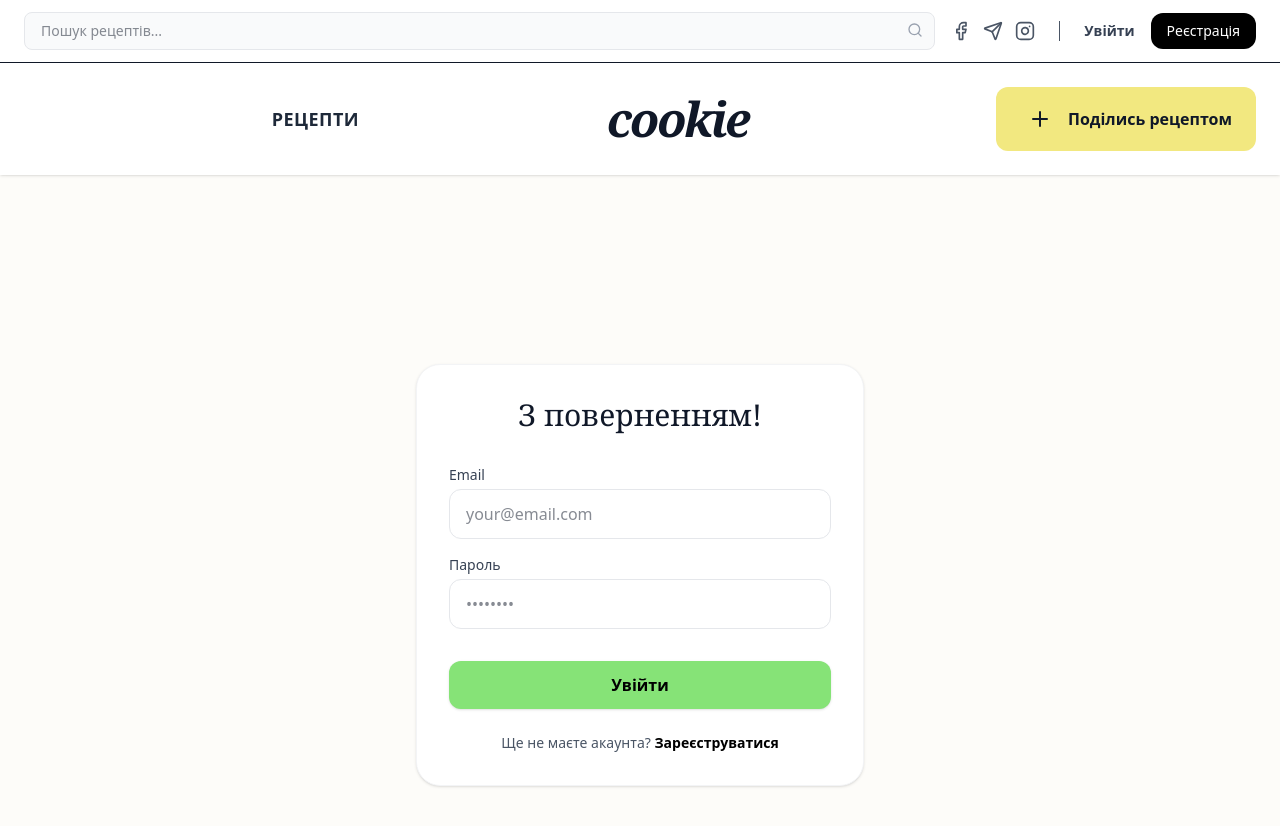
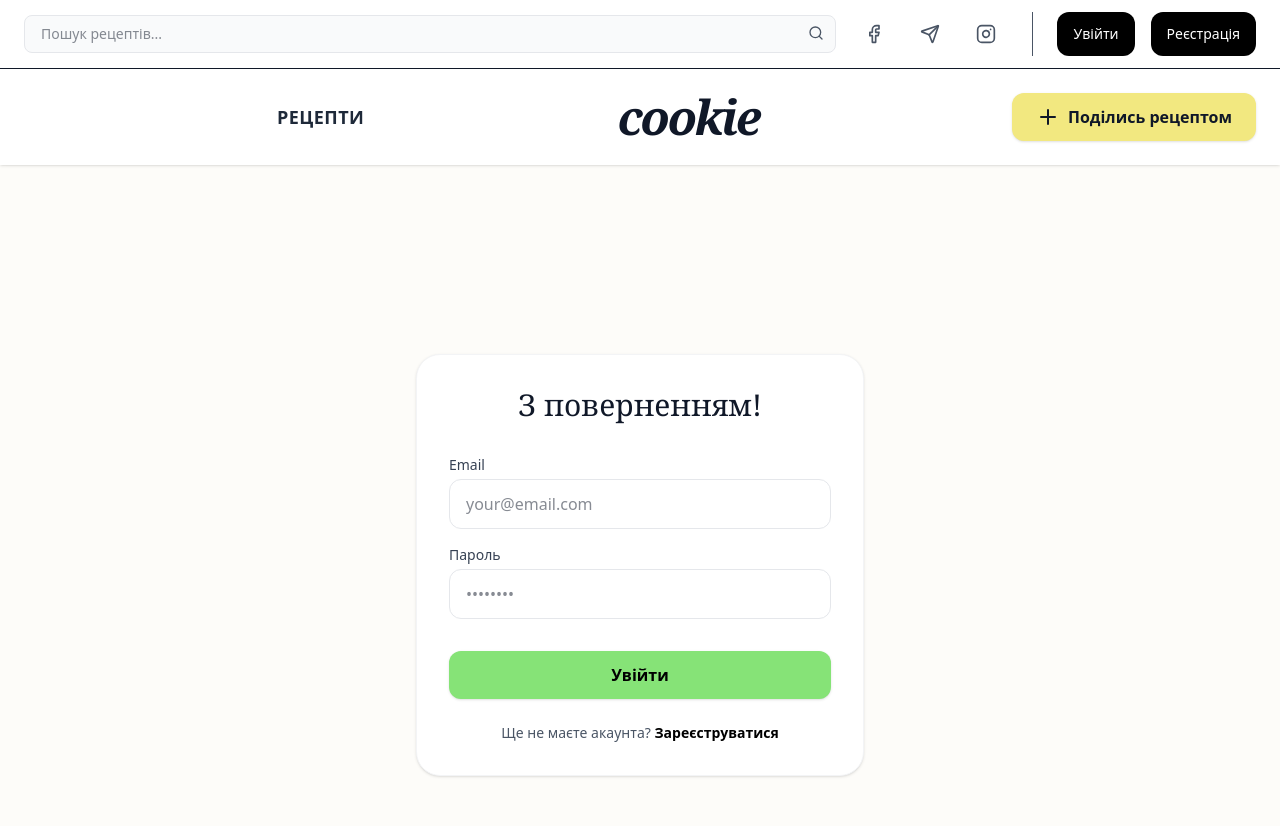
Before and after one commit to vt231kso/recipe-app, a Next.js app: page /login in a window 1280 px wide. Shown: the top 826 px of the page. Built offline with nearby package versions, Linux system fonts and the light colour scheme; no server answers.

Commit message:
perf: improve lighthouse scores (accessibility, , best practices)

```diff
--- a/actions/recipe.ts
+++ b/actions/recipe.ts
@@ -150,7 +150,6 @@ export async function fetchFilterOptions(): Promise<FilterOptions> {
 }
 
 export async function fetchFilteredRecipes(params: FilterParams): Promise<RecipePreview[]> {
-console.log(params);
   const parseIds = (idString?: string): number[] | undefined =>
     idString ? idString.split(",").map(id => parseInt(id)).filter(id => !isNaN(id)) : undefined;
 
--- a/app/login/page.tsx
+++ b/app/login/page.tsx
@@ -21,8 +21,14 @@ export default function LoginPage() {
 
         <form action={formAction} className="space-y-4">
           <div>
-            <label className="block text-sm font-medium text-gray-700 mb-1">Email</label>
+            <label
+              htmlFor="email"
+              className="block text-sm font-medium text-gray-700 mb-1"
+            >
+              Email
+            </label>
             <input
+              id="email"
               name="email"
               type="email"
               required
@@ -33,8 +39,14 @@ export default function LoginPage() {
           </div>
 
           <div>
-            <label className="block text-sm font-medium text-gray-700 mb-1">Пароль</label>
+            <label
+              htmlFor="password"
+              className="block text-sm font-medium text-gray-700 mb-1"
+            >
+              Пароль
+            </label>
             <input
+              id="password"
               name="password"
               type="password"
               required
--- a/components/HeaderTopClient.tsx
+++ b/components/HeaderTopClient.tsx
@@ -19,21 +19,49 @@ export default function HeaderTopClient({ session }: Props) {
       <div className="max-w-7xl mx-auto px-4 md:px-6 flex items-center justify-between gap-4">
 
         <div className="relative flex-1 md:w-1/3">
+          <label htmlFor="recipe-search" className="sr-only">
+            Пошук рецептів
+          </label>
           <input
+            id="recipe-search"
             type="text"
             value={query}
             onChange={(e) => setQuery(e.target.value)}
             placeholder="Пошук рецептів..."
             className="w-full bg-gray-50 border border-gray-200 rounded-lg py-2 pl-4 pr-10 text-sm outline-none focus:border-[#86E377] transition-all"
           />
-          <Search className="absolute right-3 top-2.5 w-4 h-4 text-gray-400" />
+          <Search aria-hidden="true" className="absolute right-3 top-2.5 w-4 h-4 text-gray-600" />
         </div>
 
         <div className="flex items-center gap-2 md:gap-6">
           <div className="hidden md:flex gap-3 text-gray-600 border-r pr-6">
-            <Facebook className="w-5 h-5 cursor-pointer hover:text-blue-600" />
-            <Send className="w-5 h-5 cursor-pointer hover:text-blue-400" />
-            <Instagram className="w-5 h-5 cursor-pointer hover:text-pink-600" />
+            <a
+              href="https://facebook.com"
+              target="_blank"
+              rel="noopener noreferrer"
+              aria-label="Facebook"
+              className="p-2 min-h-[44px] min-w-[44px] flex items-center justify-center hover:text-blue-600 transition-colors"
+            >
+              <Facebook aria-hidden="true" className="w-5 h-5" />
+            </a>
+            <a
+              href="https://t.me"
+              target="_blank"
+              rel="noopener noreferrer"
+              aria-label="Telegram"
+              className="p-2 min-h-[44px] min-w-[44px] flex items-center justify-center hover:text-blue-600 transition-colors"
+            >
+              <Send aria-hidden="true" className="w-5 h-5" />
+            </a>
+            <a
+              href="https://instagram.com"
+              target="_blank"
+              rel="noopener noreferrer"
+              aria-label="Instagram"
+              className="p-2 min-h-[44px] min-w-[44px] flex items-center justify-center hover:text-pink-600 transition-colors"
+            >
+              <Instagram aria-hidden="true" className="w-5 h-5" />
+            </a>
           </div>
 
           <div className="flex items-center gap-3 md:gap-4 text-gray-700 font-medium">
@@ -45,36 +73,38 @@ export default function HeaderTopClient({ session }: Props) {
                     href="/admin"
                     className="flex items-center gap-2 bg-green-50 text-green-700 border border-green-100 rounded-xl px-3 py-2 hover:bg-green-100 transition-colors"
                   >
-                    <ShieldCheck className="w-5 h-5" />
+                    <ShieldCheck aria-hidden="true" className="w-5 h-5" />
                     <span className="hidden lg:inline text-sm font-bold">Адмін</span>
                   </Link>
                 )}
                 <Link
                   href="/profile"
+                  aria-label="Перейти до профілю"
                   className="flex items-center gap-2 border rounded-xl p-2 md:px-4 md:py-2 hover:bg-gray-50 transition-colors"
                 >
-                  <User className="w-5 h-5" />
+                  <User aria-hidden="true" className="w-5 h-5" />
                   <span className="hidden md:inline text-sm">Кабінет</span>
                 </Link>
 
                 <button
+                  aria-label="Вийти з акаунта"
                   onClick={() => signOut({ callbackUrl: "/" })}
-                  className="p-2 text-gray-400 hover:text-red-500 transition-colors"
+                  className="p-2 min-h-[44px] min-w-[44px] text-gray-500 hover:text-red-500 transition-colors"
                 >
-                  <LogOut className="w-5 h-5" />
+                  <LogOut aria-hidden="true" className="w-5 h-5" />
                 </button>
               </div>
             ) : (
               <div className="flex items-center gap-2 md:gap-4">
                 <Link
                   href="/login"
-                  className="text-sm font-semibold hover:text-[#86E377]"
+                  className="hidden sm:flex items-center text-sm bg-black text-white px-4 py-2 rounded-xl hover:bg-gray-800 min-h-[44px]"
                 >
                   Увійти
                 </Link>
                 <Link
                   href="/register"
-                  className="hidden sm:block text-sm bg-black text-white px-4 py-2 rounded-xl hover:bg-gray-800"
+                  className="hidden sm:flex items-center text-sm bg-black text-white px-4 py-2 rounded-xl hover:bg-gray-800 min-h-[44px]"
                 >
                   Реєстрація
                 </Link>
--- a/components/Navbar.tsx
+++ b/components/Navbar.tsx
@@ -2,45 +2,62 @@
 import Link from 'next/link';
 import { useState } from 'react';
 import { Menu, X, Plus } from 'lucide-react';
+
 export default function Navbar() {
   const [isOpen, setIsOpen] = useState(false);
+
   return (
-    <div className="bg-white py-4 md:py-6 relative">
+
+    <nav className="bg-white py-4 md:py-6 relative" aria-label="Основна навігація">
       <div className="max-w-7xl mx-auto px-4 md:px-6 flex items-center justify-between">
+
         <div className="w-12 md:w-auto flex md:block">
           <button
-            className="md:hidden p-2 text-gray-800"
+            type="button"
+            aria-expanded={isOpen}
+            aria-label="Перемикач меню"
+            className="md:hidden p-2 text-gray-800 focus:outline-none focus:ring-2 focus:ring-gray-200 rounded-lg"
             onClick={() => setIsOpen(!isOpen)}
           >
             {isOpen ? <X className="w-7 h-7" /> : <Menu className="w-7 h-7" />}
           </button>
         </div>
-        <nav className={`
+
+        <ul className={`
           ${isOpen ? 'flex' : 'hidden'}
           md:flex flex-col md:flex-row absolute md:relative top-full left-0 w-full md:w-auto
           bg-white md:bg-transparent shadow-xl md:shadow-none z-50
           gap-6 md:gap-8 p-8 md:p-0 font-bold text-gray-800 uppercase tracking-wide text-lg
         `}>
-          <Link href="/recipes" className="hover:text-gray-500" onClick={() => setIsOpen(false)}>Рецепти</Link>
-        </nav>
+          <li>
+            <Link
+              href="/recipes"
+              className="hover:text-gray-500 transition-colors"
+              onClick={() => setIsOpen(false)}
+            >
+              Рецепти
+            </Link>
+          </li>
+        </ul>
 
-
-        <Link href="/" className="text-3xl md:text-5xl font-serif italic font-black lowercase tracking-tighter shrink-0">
+        <Link
+          href="/"
+          className="text-3xl md:text-5xl font-serif italic font-black lowercase tracking-tighter shrink-0 hover:opacity-80 transition-opacity"
+        >
           cookie
         </Link>
 
         <div className="flex items-center">
-          <button className="bg-[#F2E880] hover:bg-[#E6DB65] font-bold py-2 px-4 md:py-3 md:px-6 rounded-xl flex items-center gap-2 transition-colors">
-            <Link
-              href="/recipes/create"
-              className="p-2 hover:bg-gray-100 rounded-full transition-colors"
-            >
-              <Plus className="w-6 h-6" />
-            </Link>
-            <Link href="/recipes/create" className="hidden md:inline">Поділись рецептом</Link>
-          </button>
+          <Link
+            href="/recipes/create"
+            className="bg-[#F2E880] hover:bg-[#E6DB65] font-bold py-2 px-4 md:py-3 md:px-6 rounded-xl flex items-center gap-2 transition-all shadow-sm active:scale-95"
+          >
+            <Plus className="w-6 h-6" aria-hidden="true" />
+            <span className="hidden md:inline">Поділись рецептом</span>
+            <span className="sr-only">Створити новий рецепт</span>
+          </Link>
         </div>
       </div>
-    </div>
+    </nav>
   );
 }
--- a/components/recipe/create/StepsSection.tsx
+++ b/components/recipe/create/StepsSection.tsx
@@ -77,7 +77,11 @@ export function StepsSection() {
               )}
 
               <div className="space-y-2">
+                <label htmlFor={`step-${index}`} className="sr-only">
+                  Крок {index + 1}
+                </label>
                 <textarea
+                  id={`step-${index}`}
                   {...register(`steps.${index}.content`)}
                   placeholder="Опишіть, що потрібно зробити на цьому етапі..."
                   rows={3}
@@ -93,6 +97,7 @@ export function StepsSection() {
                 {fields.length > 1 && (
                   <button
                     type="button"
+                    aria-label={`Видалити крок ${index + 1}`}
                     onClick={() => remove(index)}
                     className="text-xs font-bold text-red-400 uppercase hover:text-red-600 transition-colors"
                   >
```
Also changed, not shown: app/profile/page.tsx (+7 -6 lines), app/recipes/[id]/page.tsx (+16 -12 lines), app/register/page.tsx (+11 -3 lines), components/recipe/create/BasicInfoSection.tsx (+13 -10 lines), components/recipe/create/IngredientsSection.tsx (+13 -1 lines).
